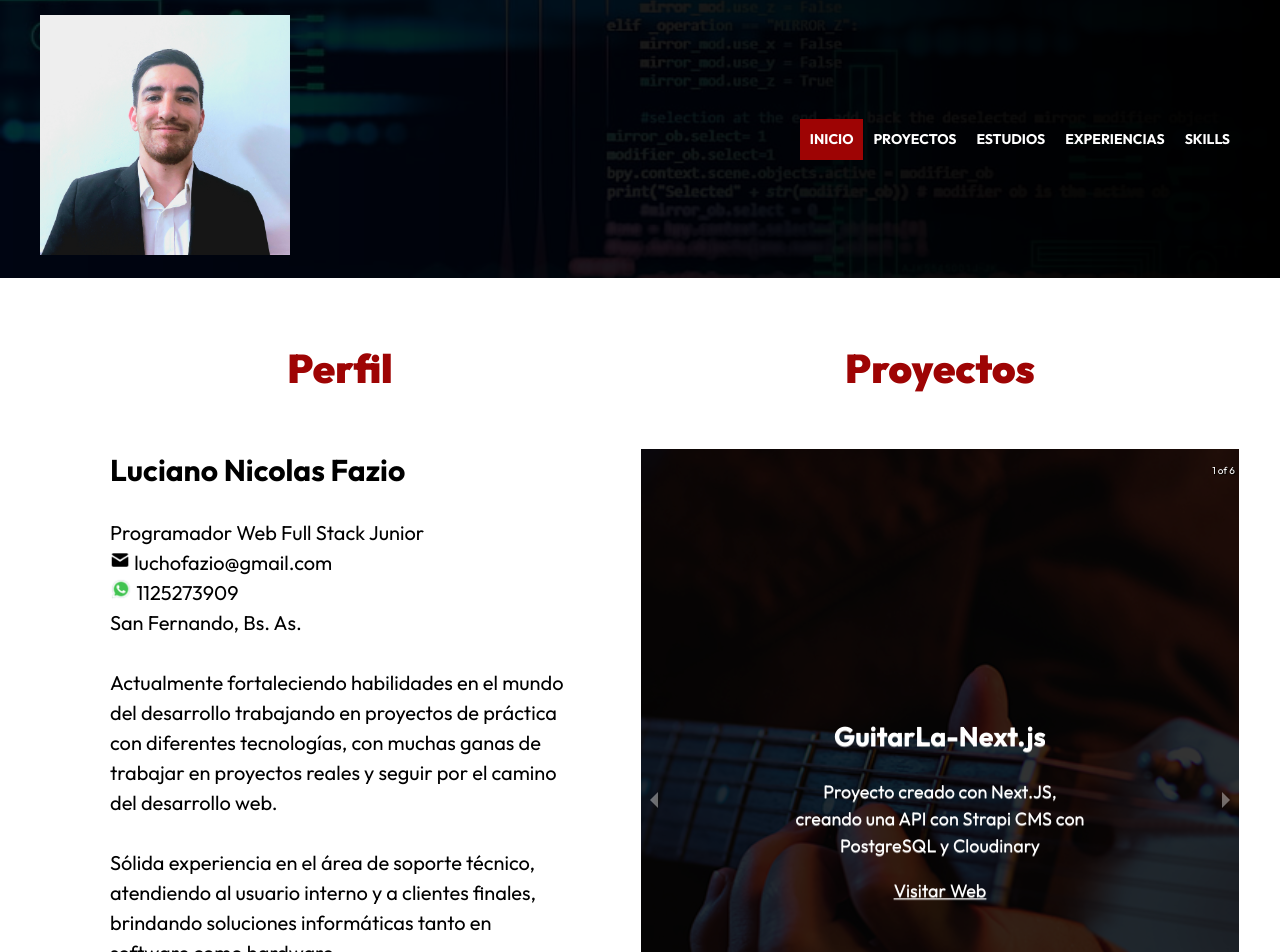
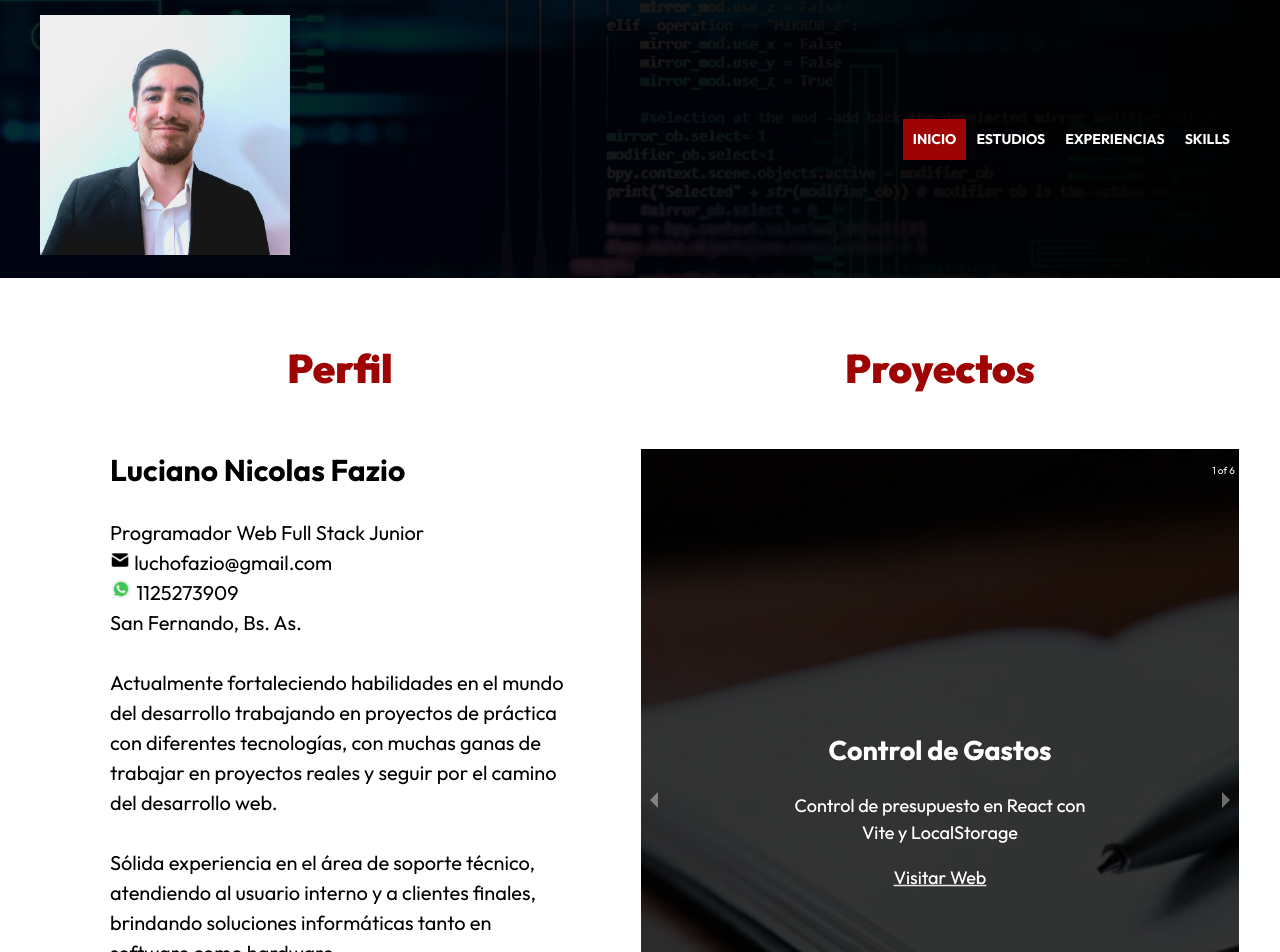
Before and after one commit to luchofazio27/portfolio-nextjs, a Next.js app: page / in a window 1280 px wide. Shown: the top 952 px of the page. Built offline with nearby package versions, Linux system fonts and the light colour scheme.

Commit message:
modificacion de muestra de proyectos

```diff
--- a/components/header.js
+++ b/components/header.js
@@ -25,12 +25,12 @@ export default function Header() {
             Inicio
           </Link>
 
-          <Link
+          {/* <Link
             href="/projects"
             className={router.pathname === "/projects" ? styles.active : ""}
           >
             Proyectos
-          </Link>
+          </Link> */}
 
           <Link
             href="/studies"
--- a/public/Items.json
+++ b/public/Items.json
@@ -2,15 +2,8 @@
 "items": {
     "responsive": [
       {
-        "id": 1,
-        "title": "GuitarLa-Next.js",
-        "text": "Proyecto creado con Next.JS, creando una API con Strapi CMS con PostgreSQL y Cloudinary",
-        "backgroundImage": "/img/cursos_bg.jpg",
-        "externalLink": "https://guitarla-next-js-snowy.vercel.app/"
-      },
-      {
         "id": 2,
-        "title": "React-control-gastos",
+        "title": "Control de Gastos",
         "text": "Control de presupuesto en React con Vite y LocalStorage",
         "backgroundImage": "/img/planidegastos.jpg",
         "externalLink": "https://react-control-gastos-lnf27.netlify.app/"
@@ -24,7 +17,7 @@
       },
       {
         "id": 4,
-        "title": "Citas-React-Vite",
+        "title": "Agenda de Citas en Veterinaria",
         "text": "Deployment del proyecto Citas en React con TailwindCSS, Vite",
         "backgroundImage": "/img/agendaveterinaria.jpg",
         "externalLink": "https://react-citas-veterinaria-lnf27.netlify.app/"
@@ -42,6 +35,13 @@
         "text": "Proyecto en React utilizando Context API con TailwindCSS. Obtenemos el clima desde una API",
         "backgroundImage": "/img/clima.jpg",
         "externalLink": "https://buscador-de-clima-lnf.netlify.app"
+      },
+      {
+        "id": 7,
+        "title": "Buscador de Bebidas",
+        "text": "Proyecto buscador de bebidas utilizando React con Context API, Bootstrap y múltiples Provider",
+        "backgroundImage": "/img/bebidas.jpg",
+        "externalLink": "https://buscadordebebidas-lnf.netlify.app"
       }
     ]
   }
```
Also changed, not shown: public/img/bebidas.jpg (added).
